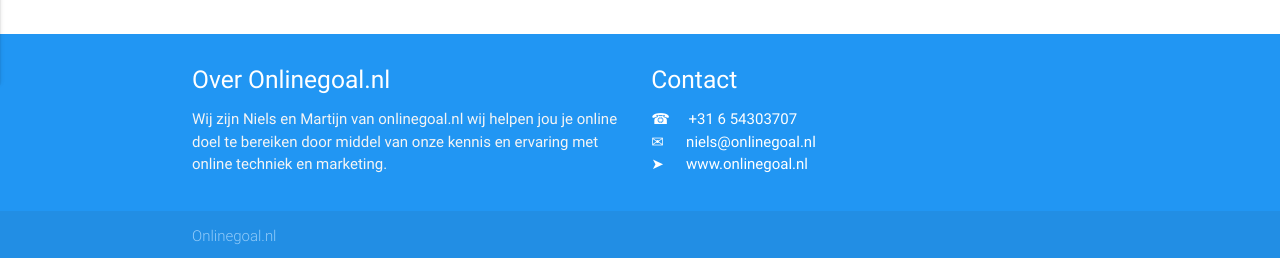
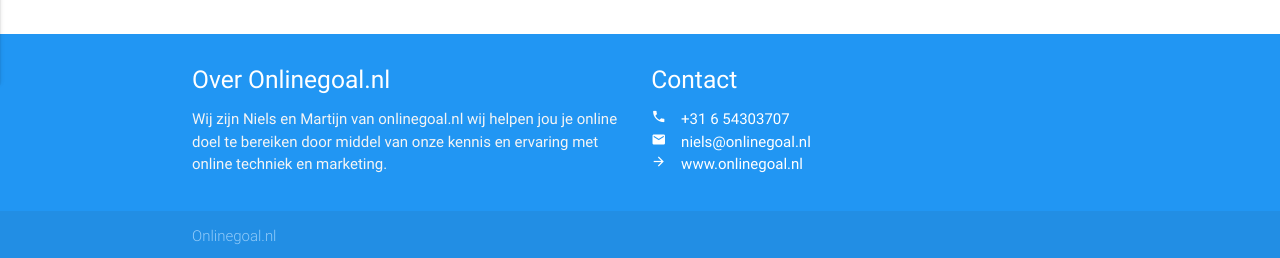
Before and after one commit to martijnvdbrug/onlinegoal.nl, a Jekyll site: the page built from index.md, in a window 1280 px wide. Shown: the part 877-1135 px from the top of the page. Built offline with Jekyll 4.4.1, drawn with Linux system fonts in a browser that asks for light colours.

Commit message:
Added icons to footer

```diff
--- a/_includes/footer.html
+++ b/_includes/footer.html
@@ -8,9 +8,9 @@
         <div class="col l3 s12">
           <h5 class="white-text">Contact</h5>
           <ul>
-            <li>☎     +31 6 54303707</li>
-            <li>✉      niels@onlinegoal.nl</li>
-            <li>➤      www.onlinegoal.nl</li>
+            <li><i class="tiny material-icons">local_phone</i>&nbsp;&nbsp;&nbsp; +31 6 54303707</li>
+            <li><i class="tiny material-icons">email</i>&nbsp;&nbsp;&nbsp; niels@onlinegoal.nl</li>
+            <li><i class="tiny material-icons">arrow_forward</i>&nbsp;&nbsp;&nbsp; www.onlinegoal.nl</li>
           </ul>
         </div>
       </div>
```
